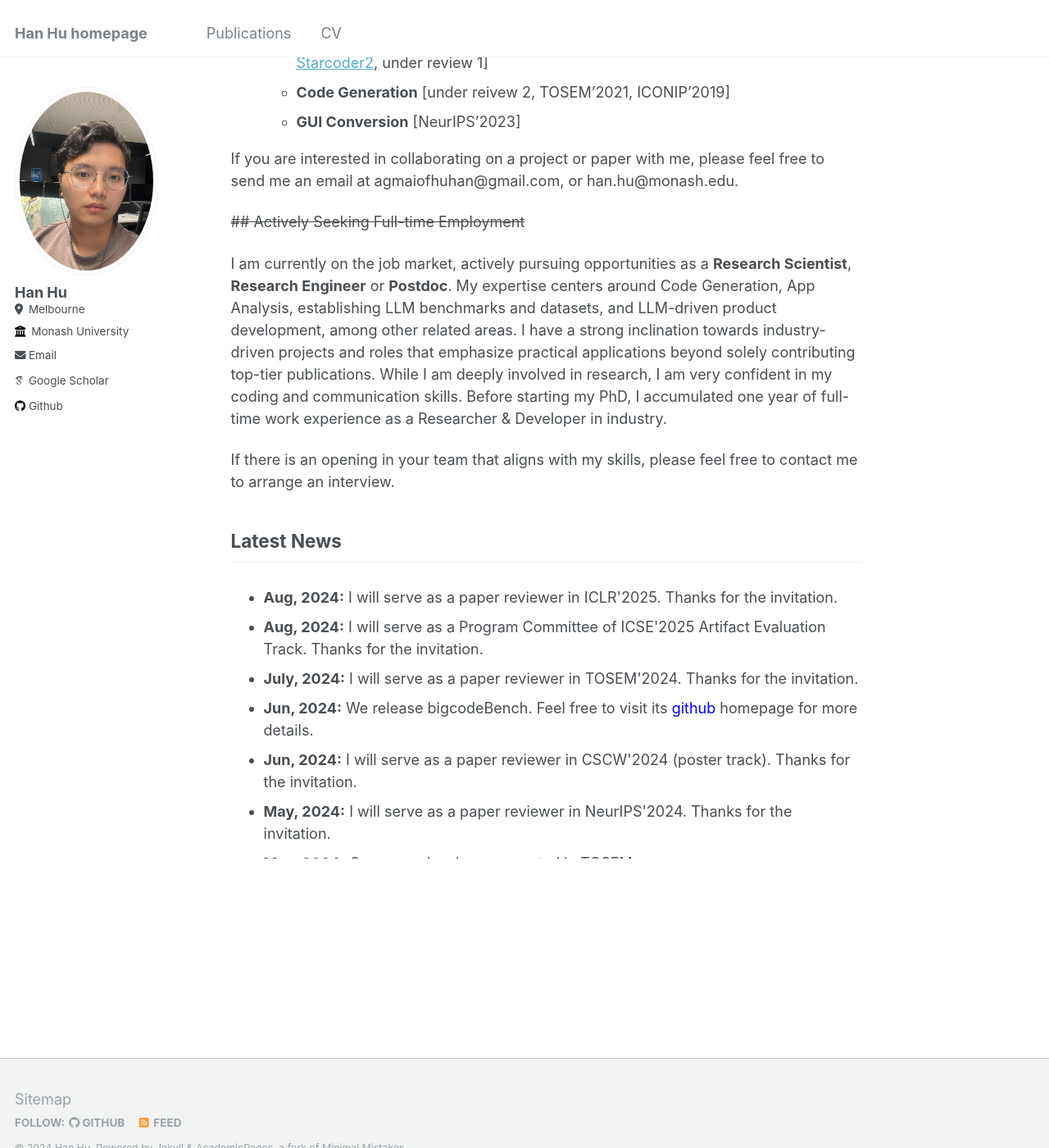
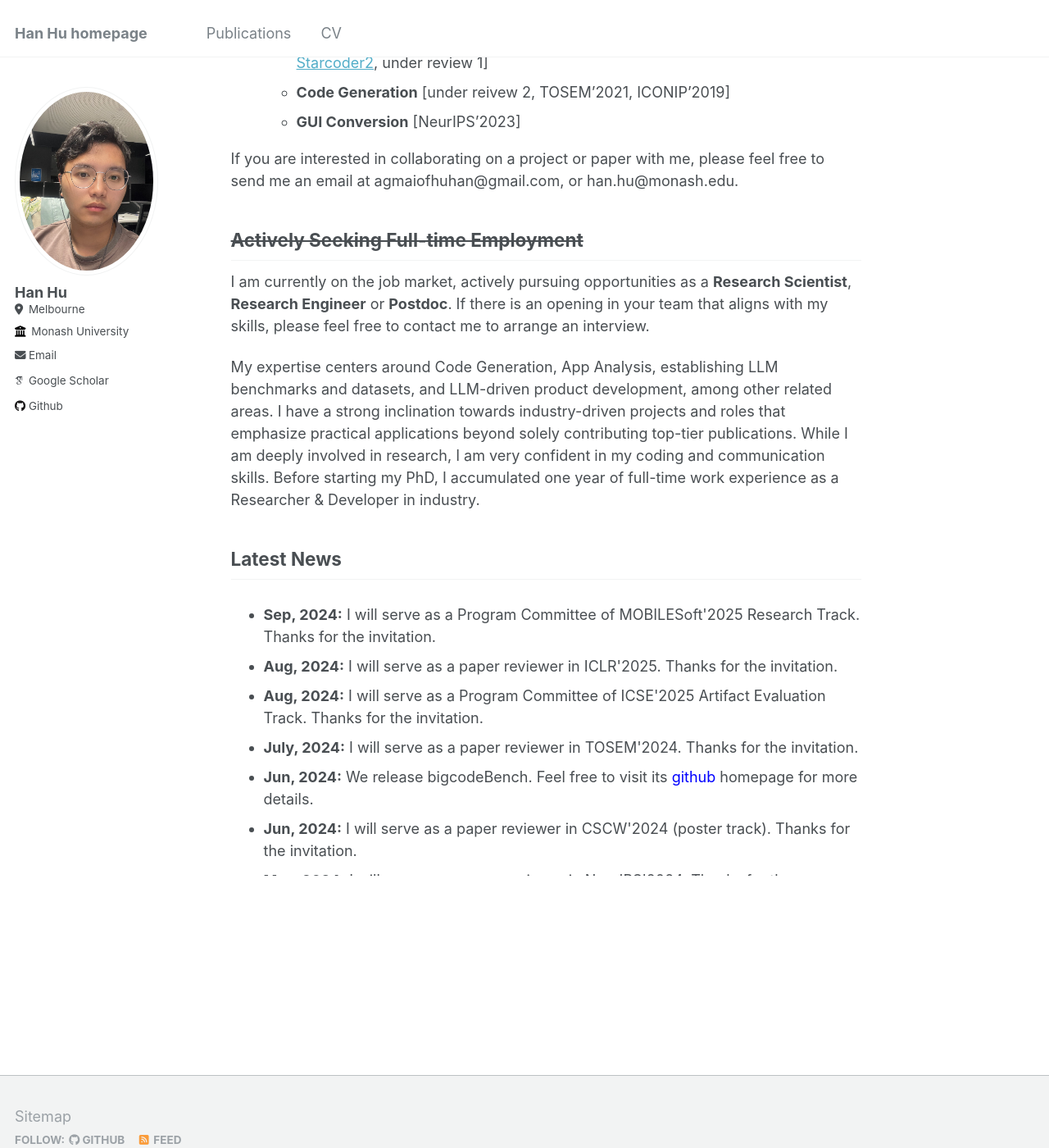
Before and after one commit to huhanGitHub/huhanGitHub.github.io, a Jekyll site: the page built from _pages/about.md, in a window 1280 px wide and 1400 px high, scrolled down 546 px. Shown: the whole window at 82% size. Built offline with Jekyll 4.4.1, drawn with Linux system fonts in a browser that asks for light colours; some web fonts are replaced.

Commit message:
Update about.md

```diff
--- a/_pages/about.md
+++ b/_pages/about.md
@@ -26,18 +26,21 @@ My research interests lie at the intersection of **software engineering** and **
 If you are interested in collaborating on a project or paper with me, please feel free to send me an email at agmaiofhuhan@gmail.com, or han.hu@monash.edu.
 
 
-~~## Actively Seeking Full-time Employment~~
+## ~~Actively Seeking Full-time Employment~~
 
-I am currently on the job market, actively pursuing opportunities as a **Research Scientist**, **Research Engineer** or **Postdoc**. My expertise centers around Code Generation, App Analysis, establishing LLM benchmarks and datasets, and LLM-driven product development, among other related areas.
+I am currently on the job market, actively pursuing opportunities as a **Research Scientist**, **Research Engineer** or **Postdoc**.
+If there is an opening in your team that aligns with my skills, please feel free to contact me to arrange an interview.
+
+My expertise centers around Code Generation, App Analysis, establishing LLM benchmarks and datasets, and LLM-driven product development, among other related areas.
 I have a strong inclination towards industry-driven projects and roles that emphasize practical applications beyond solely contributing top-tier publications. While I am deeply involved in research, I am very confident in my coding and communication skills. Before starting my PhD, I accumulated one year of full-time work experience as a Researcher & Developer in industry.
 
-If there is an opening in your team that aligns with my skills, please feel free to contact me to arrange an interview.
 
 
 ## Latest News
 
 <div style="height: 350px; overflow-y: scroll;">
   <ul>
+    <li><b>Sep, 2024:</b> I will serve as a Program Committee of MOBILESoft'2025 Research Track. Thanks for the invitation.</li>
     <li><b>Aug, 2024:</b> I will serve as a paper reviewer in ICLR'2025. Thanks for the invitation.</li>
     <li><b>Aug, 2024:</b> I will serve as a Program Committee of ICSE'2025 Artifact Evaluation Track. Thanks for the invitation.</li>
     <li><b>July, 2024:</b> I will serve as a paper reviewer in TOSEM'2024. Thanks for the invitation.</li>
```
